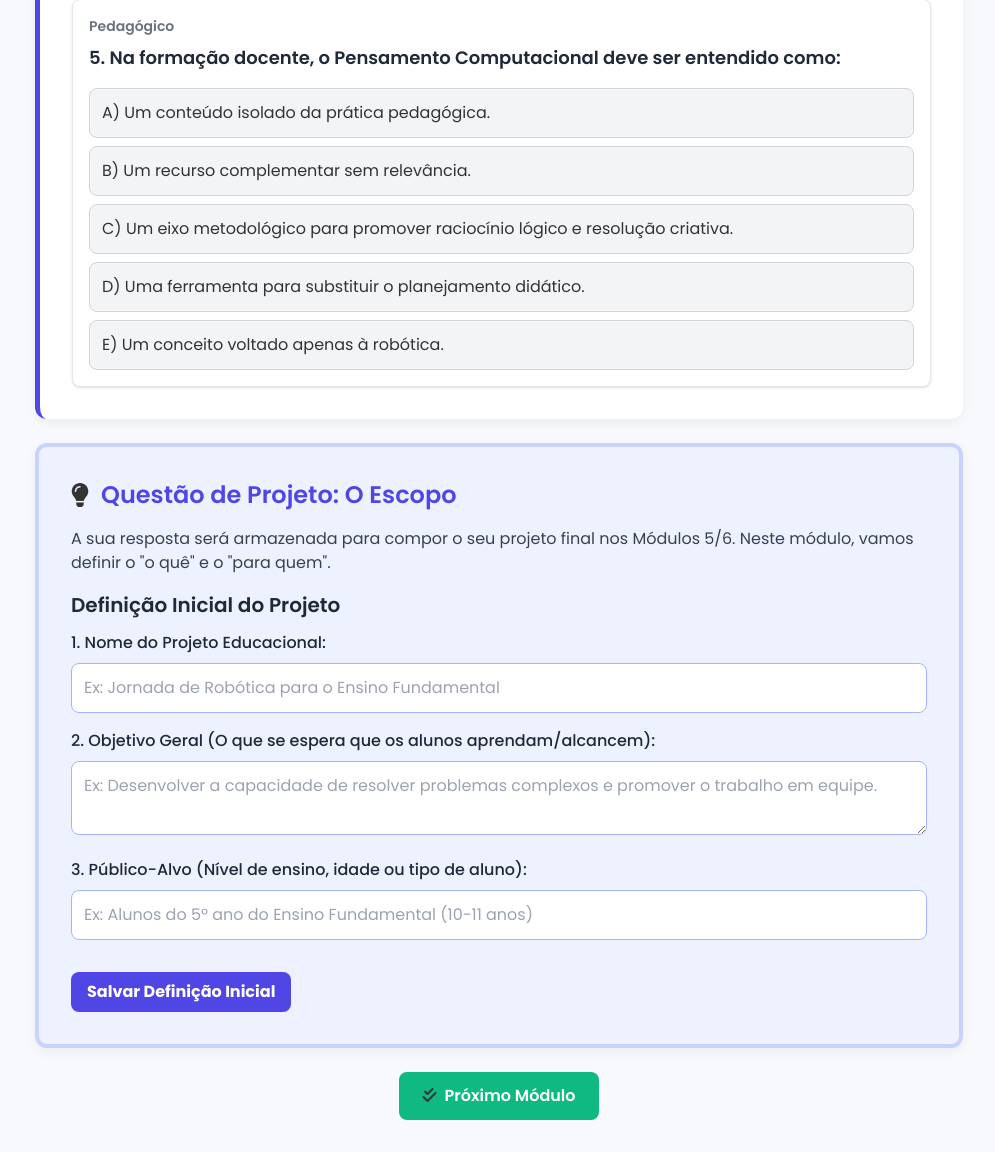
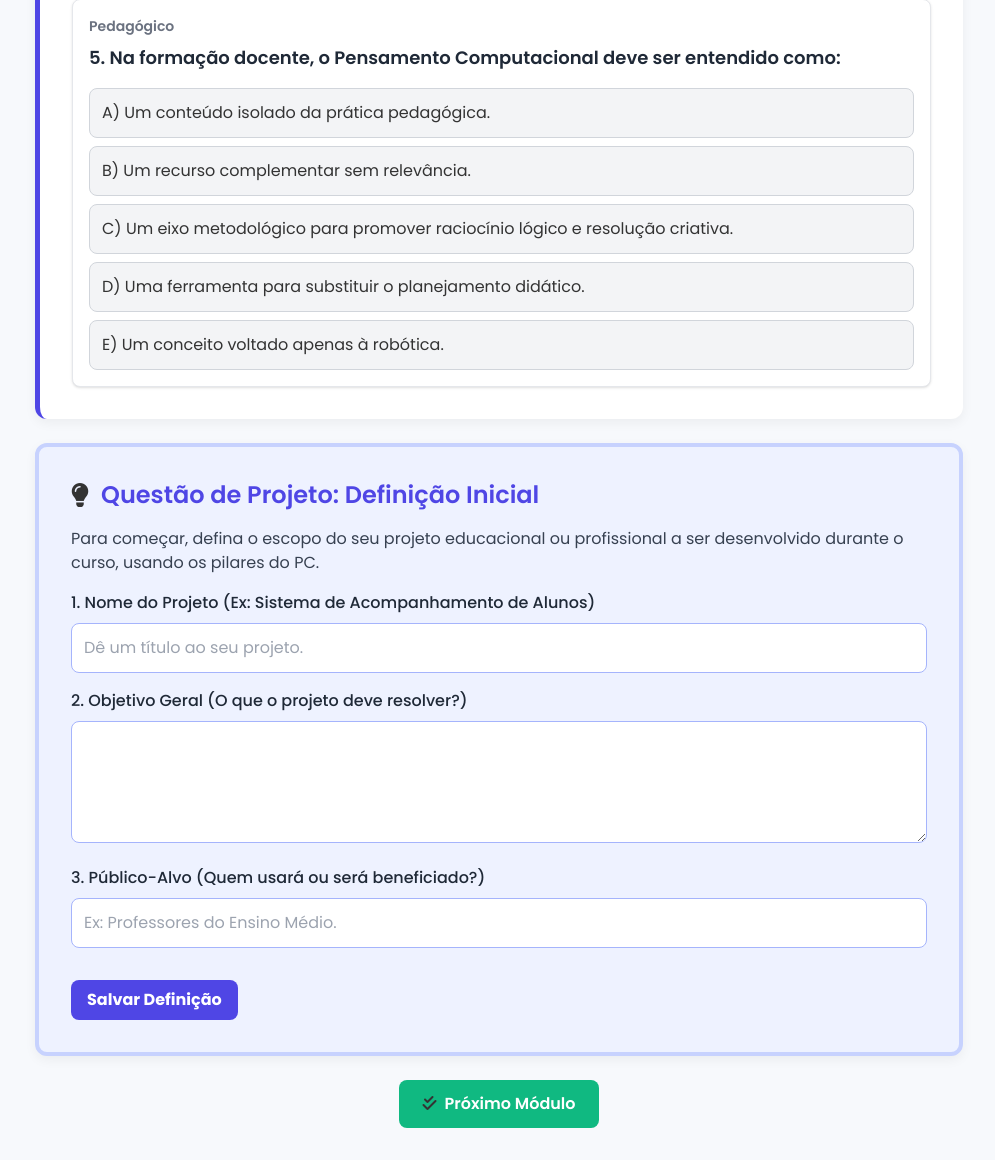
Before and after one commit to danidancr/PCTeacher, a Flask app: template templates/conteudo-introducao.html in a window 1280 px wide. Shown: the part 2808-3968 px from the top of the page, without its empty margins (285-1280 px from the left). Before the commit the page ends 3928 px from the top, so only its background shows below. Run offline with Flask 3, Linux system fonts and the light colour scheme; the template is opened without the code that fills it, so the values that code supplies are empty; some libraries are stand-ins or nearby versions.

Commit message:
atualizar exercício de projeto

```diff
--- a/templates/conteudo-introducao.html
+++ b/templates/conteudo-introducao.html
@@ -160,37 +160,38 @@
             </div>
     </div>
 
-    <div class="content-section border-4 border-indigo-200 bg-indigo-50">
+<div class="content-section border-4 border-indigo-200 bg-indigo-50">
         <h2 class="text-2xl font-semibold text-primary-indigo mb-4 flex items-center">
-            <i class="fas fa-lightbulb mr-3"></i> Questão de Projeto: O Escopo
+            <i class="fas fa-lightbulb mr-3"></i> Questão de Projeto: Definição Inicial
         </h2>
-        <p class="text-gray-700 mb-4">A sua resposta será armazenada para compor o seu projeto final nos Módulos 5/6. Neste módulo, vamos definir o "o quê" e o "para quem".</p>
-        <form id="project-idea-form">
+        <p class="text-gray-700 mb-4">Para começar, defina o escopo do seu projeto educacional ou profissional a ser desenvolvido durante o curso, usando os pilares do PC.</p>
 
-            <h3 class="text-xl font-semibold text-gray-800 mb-3">Definição Inicial do Projeto</h3>
+        {# ALTERAÇÃO: Adicionado method="POST" para envio dos dados para o Flask #}
+        <form id="project-idea-form-mod1" method="POST">
 
-            <div class="mb-4">
-                <label for="project_name" class="block text-gray-800 font-medium mb-2">1. Nome do Projeto Educacional:</label>
-                <input type="text" id="project_name" name="project_name" class="w-full p-3 border border-indigo-300 rounded-lg focus:ring-primary-indigo focus:border-primary-indigo" placeholder="Ex: Jornada de Robótica para o Ensino Fundamental">
-            </div>
+            <label for="project_name" class="block text-gray-800 font-medium mb-2">1. Nome do Projeto (Ex: Sistema de Acompanhamento de Alunos)</label>
+            <input type="text" id="project_name" name="project_name" class="w-full p-3 border border-indigo-300 rounded-lg focus:ring-primary-indigo focus:border-primary-indigo mb-4" placeholder="Dê um título ao seu projeto."
+                   {# ALTERAÇÃO: Preenchimento com dados salvos #}
+                   value="{{ project_data.project_name if project_data.project_name else '' }}">
 
-            <div class="mb-4">
-                <label for="project_objective" class="block text-gray-800 font-medium mb-2">2. Objetivo Geral (O que se espera que os alunos aprendam/alcancem):</label>
-                <textarea id="project_objective" name="project_objective" rows="2" class="w-full p-3 border border-indigo-300 rounded-lg focus:ring-primary-indigo focus:border-primary-indigo" placeholder="Ex: Desenvolver a capacidade de resolver problemas complexos e promover o trabalho em equipe."></textarea>
-            </div>
+            <label for="project_objective" class="block text-gray-800 font-medium mb-2">2. Objetivo Geral (O que o projeto deve resolver?)</label>
+            <textarea id="project_objective" name="project_objective" rows="4" class="w-full p-3 border border-indigo-300 rounded-lg focus:ring-primary-indigo focus:border-primary-indigo mb-4" placeholder="Ex: Automatizar o cálculo de média final e identificar alunos em risco.">
+                   {# ALTERAÇÃO: Preenchimento com dados salvos #}
+                   {{ project_data.project_objective if project_data.project_objective else '' }}</textarea>
 
-            <div class="mb-4">
-                <label for="project_target" class="block text-gray-800 font-medium mb-2">3. Público-Alvo (Nível de ensino, idade ou tipo de aluno):</label>
-                <input type="text" id="project_target" name="project_target" class="w-full p-3 border border-indigo-300 rounded-lg focus:ring-primary-indigo focus:border-primary-indigo" placeholder="Ex: Alunos do 5º ano do Ensino Fundamental (10-11 anos)">
-            </div>
+            <label for="project_target" class="block text-gray-800 font-medium mb-2">3. Público-Alvo (Quem usará ou será beneficiado?)</label>
+            <input type="text" id="project_target" name="project_target" class="w-full p-3 border border-indigo-300 rounded-lg focus:ring-primary-indigo focus:border-primary-indigo mb-4" placeholder="Ex: Professores do Ensino Médio."
+                   {# ALTERAÇÃO: Preenchimento com dados salvos #}
+                   value="{{ project_data.project_target if project_data.project_target else '' }}">
 
-            <button type="submit" class="mt-4 bg-primary-indigo hover:bg-indigo-700 text-white font-bold py-2 px-4 rounded-lg transition duration-200">Salvar Definição Inicial</button>
+            <button type="submit" class="mt-4 bg-primary-indigo hover:bg-indigo-700 text-white font-bold py-2 px-4 rounded-lg transition duration-200">Salvar Definição</button>
         </form>
     </div>
 {% endblock %}
 
 {% block finish_button %}
     <div class="mt-8 text-center">
+        {# ALTERAÇÃO: Rota atualizada para a função 'concluir_modulo' no app.py #}
         <form method="POST" action="{{ url_for('concluir_modulo', modulo_nome='introducao') }}">
             <button type="submit" class="btn-finish hover:shadow-lg">
                 <i class="fas fa-check-double mr-2"></i>Próximo Módulo
```
